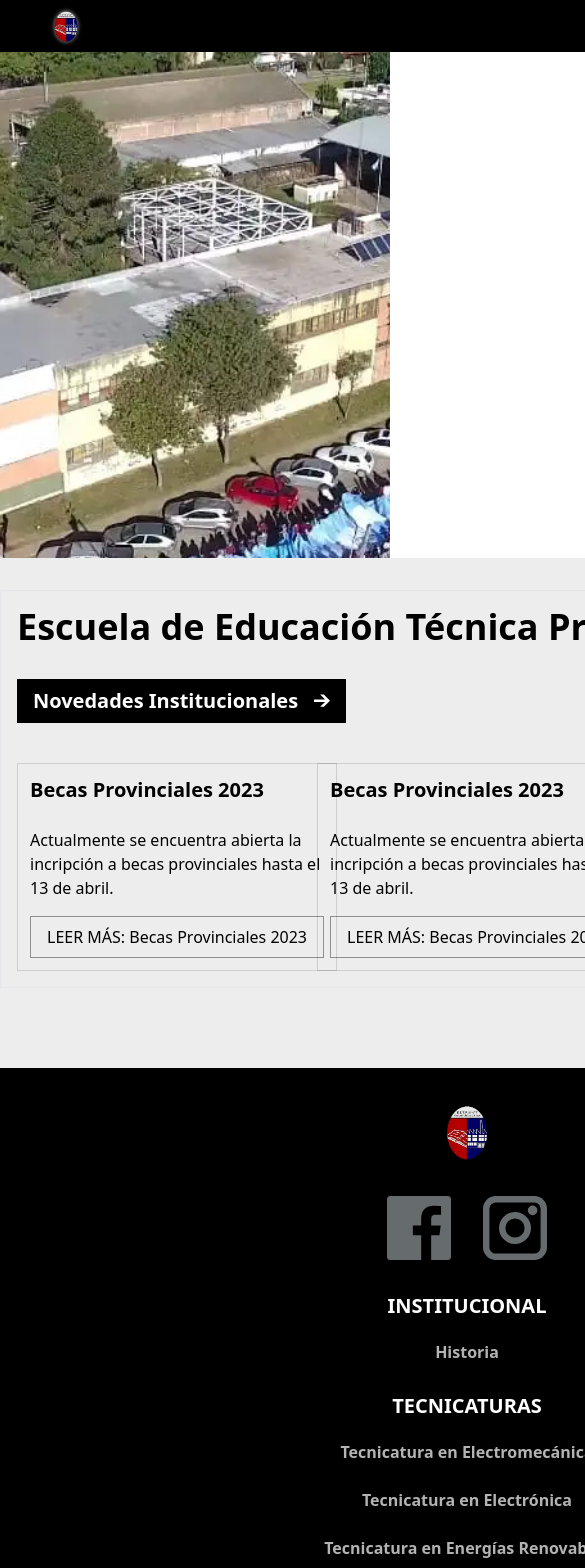
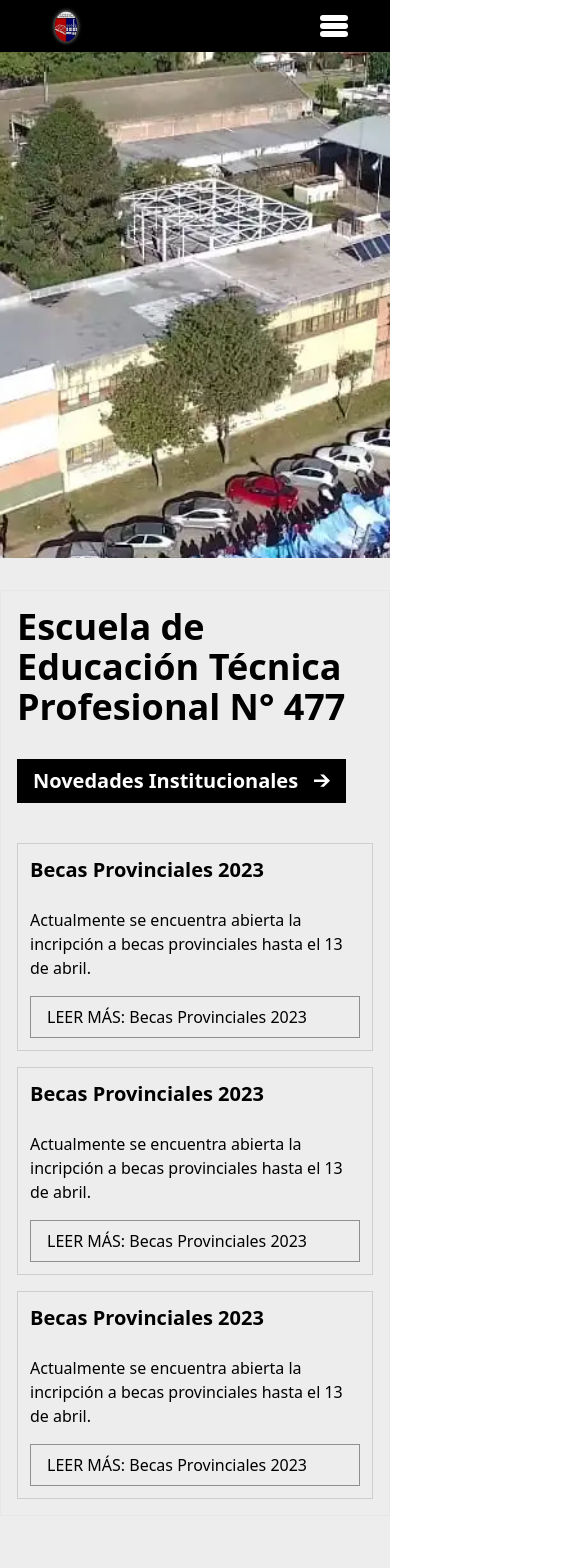
Before and after one commit to Martiks38/my_school_-page, a Next.js app: page / in a window 390 px wide. Shown: the top 1568 px of the page, 585 px wide, since content can reach past the window. Built offline with nearby package versions, Linux system fonts and the light colour scheme.

Commit message:
Hacer responsive de InstitutionalNews

```diff
--- /dev/null
+++ b/src/components/InstitutionalNews/Institutional.module.css
@@ -0,0 +1,9 @@
+.description {
+	display: -moz-box;
+	display: -webkit-box;
+	-moz-box-orient: vertical;
+	-webkit-box-orient: vertical;
+	-webkit-line-clamp: 4;
+	width: 100%;
+	overflow: hidden;
+}
--- a/src/components/InstitutionalNews/index.tsx
+++ b/src/components/InstitutionalNews/index.tsx
@@ -1,6 +1,7 @@
 import Link from 'next/link'
 import ArrowIcon from '../ArrowIcon'
 import { notices } from '@/const'
+import stylesInstitutionalNews from './Institutional.module.css'
 
 export function InstitutionalNews() {
 	return (
@@ -15,17 +16,17 @@ export function InstitutionalNews() {
 					</span>
 				</Link>
 			</h2>
-			<section className="grid grid-cols-[repeat(3,_minmax(300px,_320px))] place-content-between mt-10">
+			<section className="grid grid-cols-[repeat(auto-fill,_minmax(20rem,22.5rem))] grid-rows-1 auto-rows-fr justify-center gap-4 mt-10">
 				{notices.map(({ description, id, title }) => {
 					return (
 						<Link
 							key={id}
 							href={`/novedades/${title.replaceAll(' ', '-')}`}
-							className="block w-80 p-3 border border-[#0002] hover:border-[#000a]"
+							className="grid grid-rows-[min-content_auto_min-content] w-full p-3 border border-[#0002] hover:border-[#000a]"
 						>
 							<h3 className="text-xl font-semibold">{title}</h3>
-							<p className="mt-6">{description}</p>
-							<span className="block w-full mt-4 px-4 py-2 border border-[#0006] text-ellipsis whitespace-nowrap overflow-hidden hover:bg-[#aba6a6]">
+							<p className={`mt-6 ${stylesInstitutionalNews.description}`}>{description}</p>
+							<span className="block w-full h-fit mt-4 px-4 py-2 border border-[#0006] text-ellipsis whitespace-nowrap overflow-hidden hover:bg-[#aba6a6]">
 								LEER MÁS: {title}
 							</span>
 						</Link>
```
